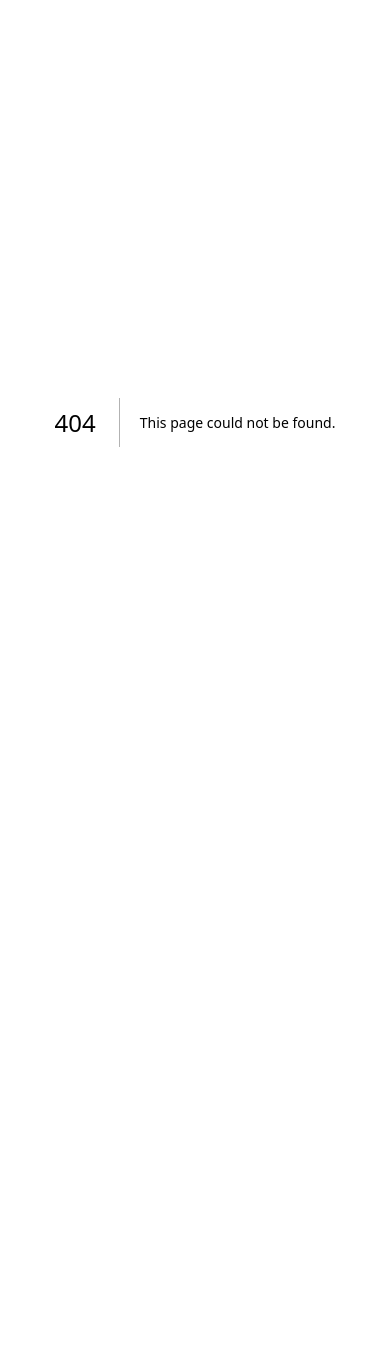
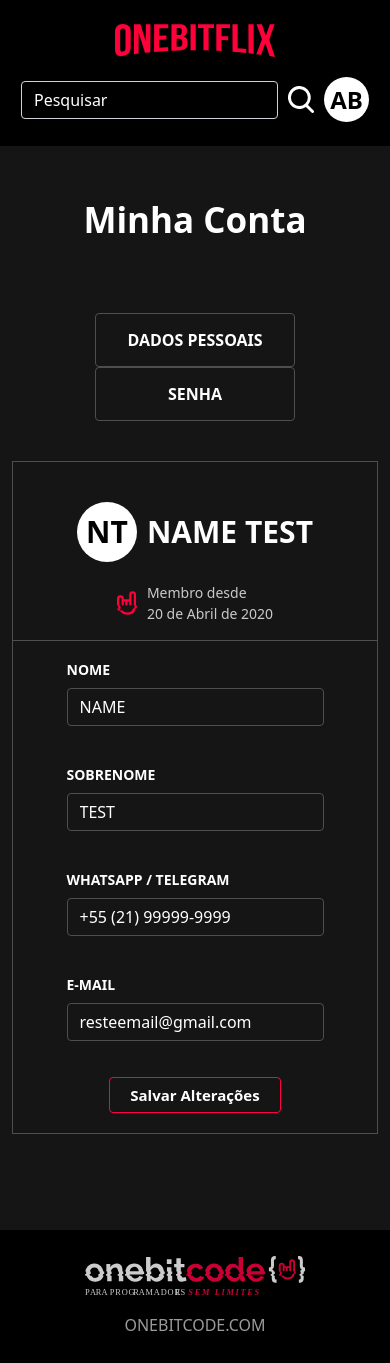
Before and after one commit to Gabriel-Vignoli/EAD-inspirado-na-netflix---frontend, a Next.js app: page /profile in a window 390 px wide. Before the commit this address had no page. Before the commit the page ends 844 px from the top, so only its background shows below. Built offline with nearby package versions, Linux system fonts and the light colour scheme.

Commit message:
Criação dos elementos da página de informações do usuário, do seu estilo visual e também da sua responsividade completa - profile (Usuário)

```diff
--- /dev/null
+++ b/pages/profile.tsx
@@ -0,0 +1,38 @@
+import Head from 'next/head'
+import styles from "../styles/profile.module.scss"
+import UserForm from '@/components/profile/user'
+import HeaderAuth from '@/components/common/headerAuth'
+import { Button, Col, Container, Row } from 'reactstrap'
+import Footer from '@/components/common/footer'
+
+const UserInfo = () => {
+    return (
+        <>
+        <Head>
+            <title>Onebitflix - Meus dados</title>
+            <link rel="shortcut icon" href="/favicon.svg" type="image/x-icon" />
+        </Head>
+        <main>
+            <div className={styles.header}>
+            <HeaderAuth></HeaderAuth>
+            </div>
+            <Container className='py-5'>
+            <p className={styles.title}>Minha Conta</p>
+            <Row className='pt-3 pb-5'>
+                <Col md={4}  className={styles.btnColumn}>
+                    <Button className={styles.renderForm}>DADOS PESSOAIS</Button>
+                    <Button className={styles.renderForm}>SENHA</Button>
+                </Col>
+                <Col md>
+                <UserForm></UserForm></Col>
+            </Row>
+            </Container>
+            <div className={styles.footer}>
+            <Footer></Footer>
+        </div>
+        </main>
+        </>
+    )
+}
+
+export default UserInfo
--- a/src/components/common/headerAuth/index.tsx
+++ b/src/components/common/headerAuth/index.tsx
@@ -44,10 +44,13 @@ const handleLogout = () => {
             className={styles.modal}
             overlayClassName={styles.overlayModal}
             >
+                <Link href="/profile">
+                    <p className={styles.modalLink}>Meus Dados</p>
+                </Link>
                 <Link href="/">
-                    <p className={styles.modalLink}>Meus Dados</p>
                     <p className={styles.modalLink} onClick={handleLogout}>Sair</p>
                 </Link>
+
             </Modal>
          </Container>
         </>
--- /dev/null
+++ b/src/components/profile/user/index.tsx
@@ -0,0 +1,88 @@
+import { Button, Form, FormGroup, Input, Label } from "reactstrap"
+import styles from "../../../../styles/profile.module.scss"
+
+const UserForm = () => {
+    return (
+        <>
+        <Form className={styles.form}>
+            <div className={styles.formName}>
+                <p className={styles.nameAbbreviation}>NT</p>
+                <p className={styles.userName}>NAME TEST</p>
+            </div>
+            <div  className={styles.memberTime}>
+                <img src="/profile/iconUserAccount.svg" alt="iconProfile"  className={styles.memberTimeImg}/>
+                <p className={styles.memberTimeText}>Membro desde <br /> 20 de Abril de 2020</p>
+            </div>
+            <hr />
+            <div className={styles.inputFlexDiv}>
+            <FormGroup>
+                <Label for="firstName" className={styles.label}>
+                    NOME
+                </Label>
+                <Input
+                name="firstName"
+                type="text"
+                id="firstName"
+                placeholder="Qual o seu primeiro nome?"
+                required
+                maxLength={20}
+                className={styles.inputFlex}
+                value={"Name"}
+                ></Input>
+            </FormGroup>
+            <FormGroup>
+                <Label for="lastName" className={styles.label}>
+                    SOBRENOME
+                </Label>
+                <Input
+                name="lastName"
+                type="text"
+                id="lastName"
+                placeholder="Qual o seu último nome?"
+                required
+                maxLength={20}
+                className={styles.inputFlex}
+                value={"Test"}
+                ></Input>
+            </FormGroup>
+            </div>
+            <div className={styles.inputNormalDiv}>
+            <FormGroup>
+                <Label for="phone" className={styles.label}>
+                   WHATSAPP / TELEGRAM
+                </Label>
+                <Input
+                name="phone"
+                type="tel"
+                id="phone"
+                placeholder="(xx) 9xxxxx-xxxx"
+                required
+                maxLength={20}
+                className={styles.input}
+                value={"+55 (21) 99999-9999"}
+                ></Input>
+            </FormGroup>
+            <FormGroup>
+                <Label for="email" className={styles.label}>
+                   E-MAIL
+                </Label>
+                <Input
+                name="email"
+                type="tel"
+                id="email"
+                placeholder="Coloque o seu email"
+                required
+                maxLength={20}
+                className={styles.input}
+                value={"resteemail@gmail.com"}
+                ></Input>
+            </FormGroup>
+
+            <Button className={styles.formBtn} outline type="submit">Salvar Alterações</Button>
+            </div>
+        </Form>
+        </>
+    )
+}
+
+export default UserForm
--- /dev/null
+++ b/styles/profile.module.scss
@@ -0,0 +1,161 @@
+@import "./colors.module.scss";
+
+.form {
+   border: 1px solid $darkGray;
+   padding: 20px 0;
+   max-width: 100%;
+}
+.formName{
+    display: flex;
+    align-items: center;
+    justify-content: center;
+    gap: 10px;
+    width: 80%;
+    margin: 20px auto;
+    text-transform: uppercase;
+}
+.nameAbbreviation {
+    font-size: 40px;
+    font-weight: bold;
+    min-height: 70px;
+    min-width: 70px;
+    background-color: #fff;
+    color: #000;
+    border-radius: 50%;
+    display: flex;
+    justify-content: center;
+    align-items: center;
+}
+.userName {
+    font-size: 30px;
+    font-weight: bold;
+}
+.memberTime {
+    display: flex;
+    justify-content: center;
+    gap: 10px;
+}
+.memberTimeImg {
+    width: 20px;
+}
+.memberTimeText {
+    font-size: 14px;
+    color: $lightGray;
+}
+.label {
+    font-size: 14px;
+    font-weight: bold;
+}
+.inputFlexDiv {
+    display: flex;
+    flex-wrap: wrap;
+    justify-content: center;
+    gap: 50px;
+}
+.inputFlex {
+    width: 250px;
+    text-transform: uppercase;
+    background-color: transparent;
+    border: 1px solid $darkGray;
+    color: #fff;
+    &::placeholder {
+        color: $lightGray;
+    }
+    &:focus {
+        box-shadow: none;
+        border-color: $lightRed;
+        color: #fff;
+        background-color: transparent;
+    }
+}
+.inputNormalDiv {
+    display: flex;
+    flex-direction: column;
+    align-items: center;
+    margin-top: 20px;
+    gap: 20px;
+}
+.input {
+    @extend .inputFlex;
+    text-transform: lowercase;
+    width: 550px;
+}
+.formBtn {
+    border-color: $lightRed;
+    text-align: center;
+    color: #fff;
+    font-weight: bold;
+    font-size: 15px;
+    padding: 6px 20px;
+    &:hover {
+      border-color: $darkRed;
+      background-color: transparent;
+      color: $lightGray;
+    }
+}
+.title {
+    font-size: 45px;
+    font-weight: bold;
+    padding-bottom: 50px;
+}
+.renderForm {
+    display: block;
+    width: 200px;
+    border: 1px solid $darkGray;
+    background-color: transparent;
+    font-weight: bold;
+    margin: 0 auto;
+    padding: 14px 0;
+    &:hover {
+        background-color: transparent;
+        border-color: $lightRed;
+        color: $lightGray;
+    }
+}
+.header{
+    background: #000;
+}
+.footer {
+    background-color: #000;
+}
+
+@media (max-width: 991px) {
+    .title {
+      text-align: center;
+    }
+    .btnColumn {
+      width: 100%;
+      margin-bottom: 40px;
+    }
+  }
+
+  @media (max-width: 767px) {
+     .inputFlexDiv {
+        gap: 20px;
+     }
+     .inputFlex {
+        width: 400px;
+     }
+  }
+
+  @media (max-width: 527px) {
+    .title {
+      font-size: 35px;
+    }
+    .formName {
+      width: 95%;
+    }
+    .nameAbbreviation {
+      font-size: 30px;
+      min-width: 60px;
+      min-height: 60px;
+    }
+    .userName {
+      font-size: 30px;
+    }
+  }
+  @media (max-width: 435px) {
+    .inputFlex {
+      width: 100%;
+    }
+  }
```
